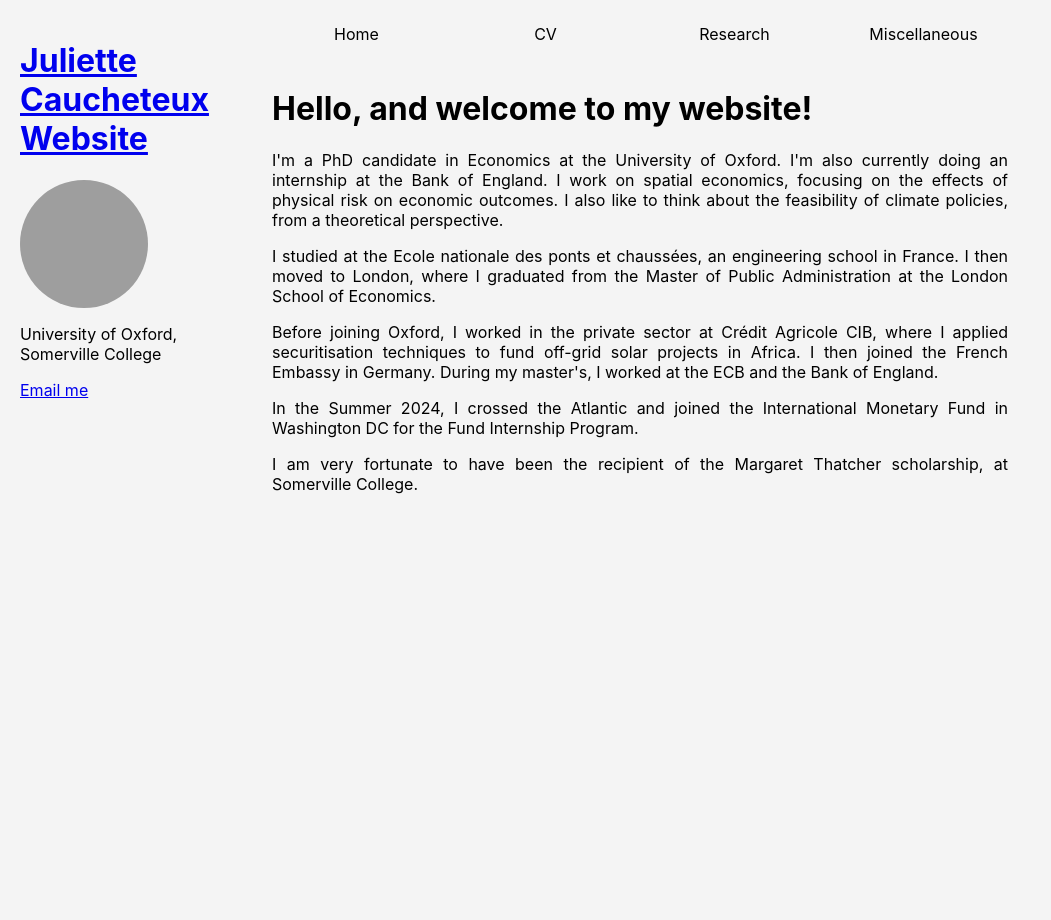
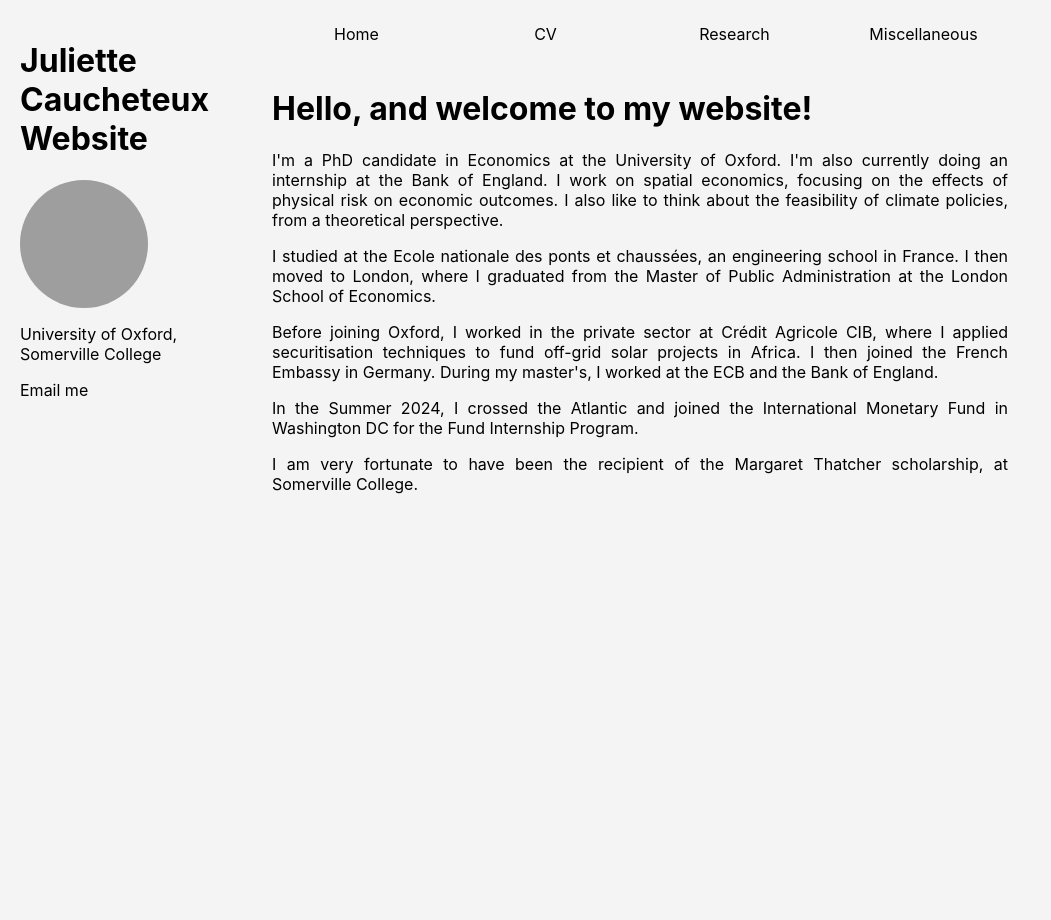
Before and after one commit to JulietteCx/juliettecx.github.io, a Jekyll site: the page built from _pages/index.html, in a window 1280 px wide. Shown: the whole page, without its empty margins (0-1051 px from the left). Built offline with Jekyll 4.4.1, drawn with Linux system fonts in a browser that asks for light colours; grey boxes are pictures that could not be loaded.

Commit message:
Update style.css

```diff
--- a/assets/style.css
+++ b/assets/style.css
@@ -82,3 +82,16 @@ body {
   height: 100%;
   object-fit: cover; /* Ensures the image covers the circle without distortion */
 }
+
+a {
+  color: inherit;            /* same color as surrounding text */
+  text-decoration: none;     /* removes the underline */
+  cursor: pointer;           /* optional: shows pointer on hover */
+  transition: color 0.3s ease;
+}
+
+/* On hover, make them stand out */
+a:hover {
+  color: #e64a19;            /* or any color you want */
+  text-decoration: underline; /* optional: add underline on hover */
+}
```
